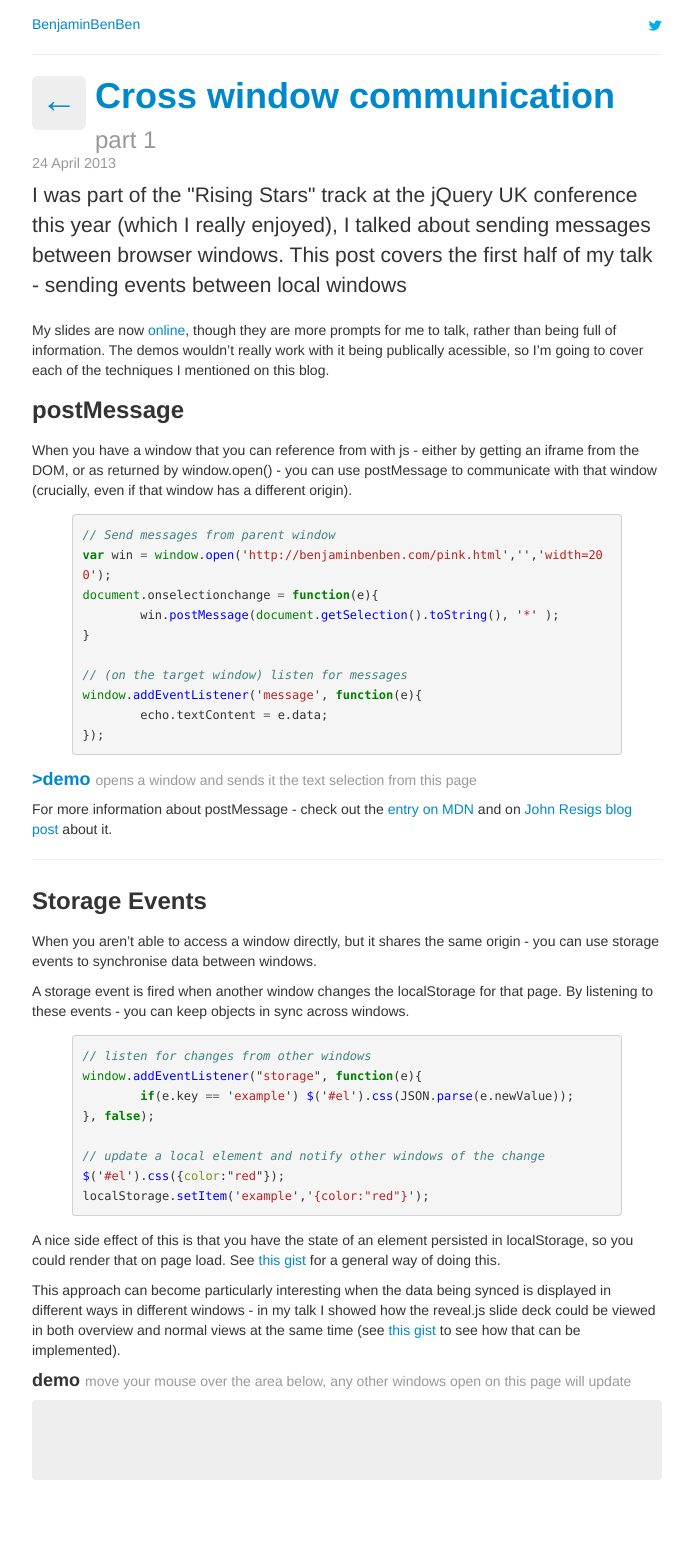
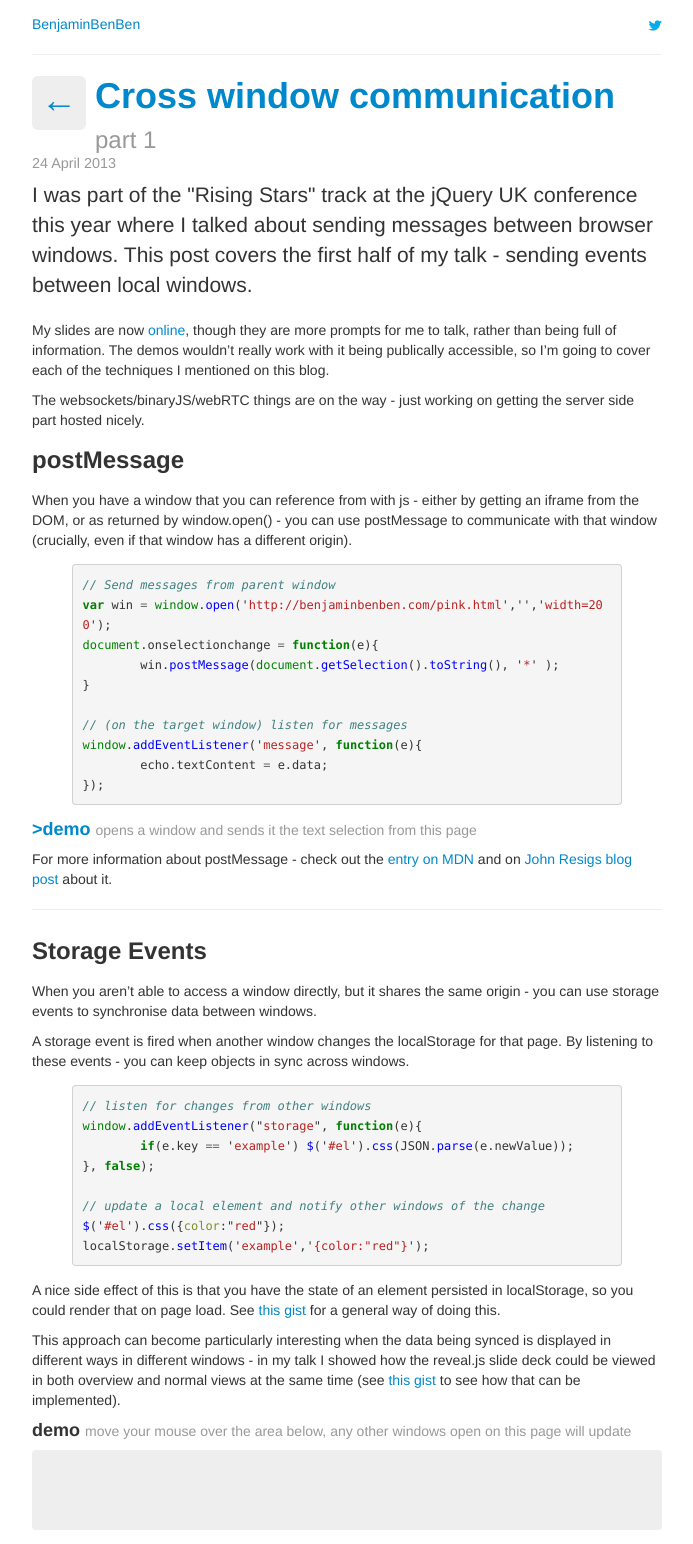
Before and after one commit to benfoxall/benfoxall.github.com, a Jekyll site: the page built from _posts/2013-04-24-cross-window-communication-1.md, in a window 1280 px wide. Shown: the whole page, without its empty margins (293-986 px from the left). Built offline with Jekyll 4.4.1, drawn with Linux system fonts in a browser that asks for light colours; comment, search, counter and statistics services are not loaded; before the commit the page ends 1494 px from its top, so only the background shows below that.

Commit message:
grammar.. I owe Evie another cocktail.

```diff
--- a/_posts/2013-04-24-cross-window-communication-1.md
+++ b/_posts/2013-04-24-cross-window-communication-1.md
@@ -4,11 +4,13 @@
 cr: xwindow1
 ---
 
-<p class="lead">I was part of the "Rising Stars" track at the jQuery UK conference this year (which I really enjoyed), I talked about sending messages between browser windows.  This post covers the first half of my talk - sending events between local windows</p>
+<p class="lead">I was part of the "Rising Stars" track at the jQuery UK conference this year where I talked about sending messages between browser windows.  This post covers the first half of my talk - sending events between local windows.</p>
 
 <!-- _note, I've not taken much care to make these cross-browser._ -->
 
-My slides are now [online](/winwin), though they are more prompts for me to talk, rather than being full of information.  The demos wouldn't really work with it being publically acessible, so I'm going to cover each of the techniques I mentioned on this blog.
+My slides are now [online](/winwin), though they are more prompts for me to talk, rather than being full of information.  The demos wouldn't really work with it being publically accessible, so I'm going to cover each of the techniques I mentioned on this blog.
+
+The websockets/binaryJS/webRTC things are on the way - just working on getting the server side part hosted nicely.
 
 ### postMessage
 
```
